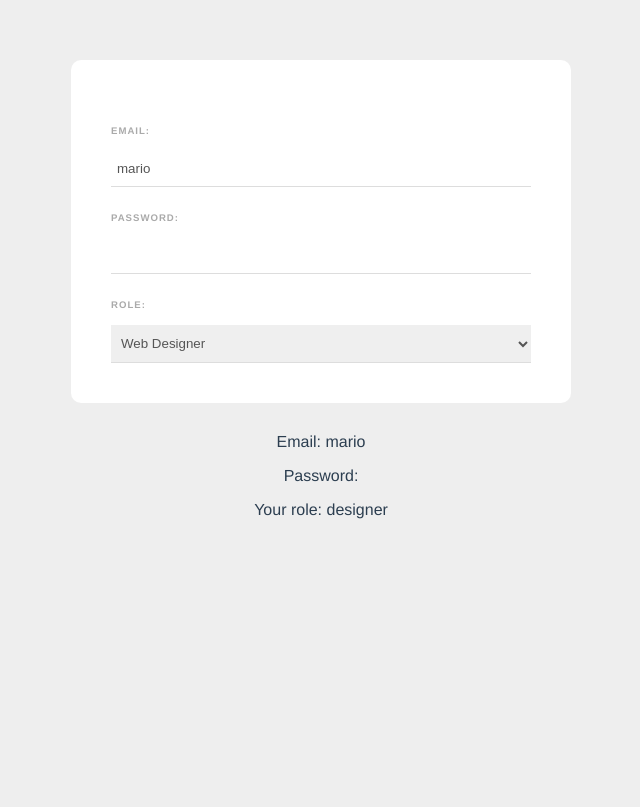
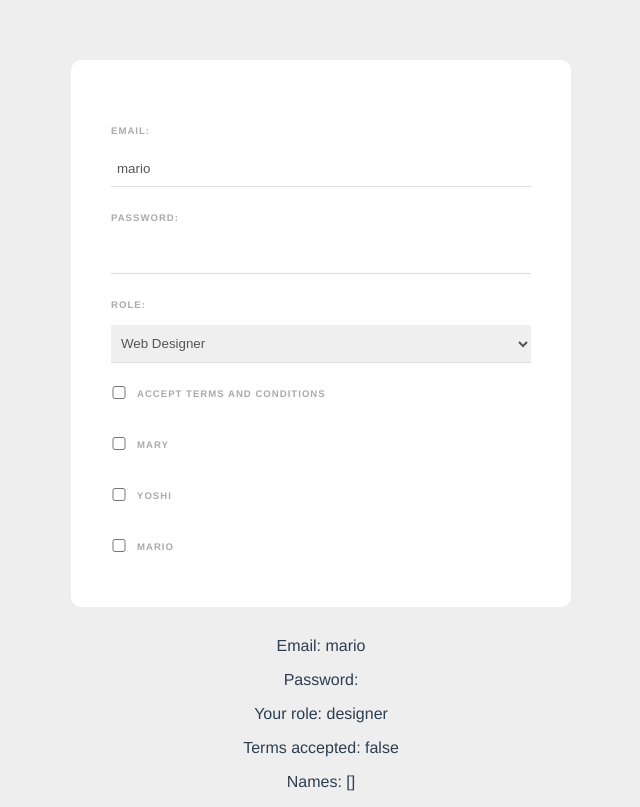
Before and after one commit to MarizzaM/Vue_WebFromAndInputs, a Vue app: page / in a window 1280 px wide. Shown: the whole page, without its empty margins (319-959 px from the left). Built offline with nearby package versions, Linux system fonts and the light colour scheme.

Commit message:
04_CheckBoxes

```diff
--- a/src/components/SignupForm.vue
+++ b/src/components/SignupForm.vue
@@ -11,22 +11,47 @@
       <option value="developer">Web Developer</option>
       <option value="designer">Web Designer</option>
     </select>
+
+    <div class="terms">
+      <input type="checkbox" v-model="terms" required>
+      <label>Accept terms and conditions</label>
+    </div>
+
+    <div>
+      <input type="checkbox" value="mary" v-model="names">
+      <label>mary</label>
+    </div>
+    <div>
+      <input type="checkbox" value="yoshi" v-model="names">
+      <label>yoshi</label>
+    </div>
+    <div>
+      <input type="checkbox" value="mario" v-model="names">
+      <label>mario</label>
+    </div>
+
+
   </form>
 
   <p>Email: {{ email }}</p>
   <p>Password: {{ password }}</p>
   <p>Your role: {{ role }}</p>
+  <p>Terms accepted: {{ terms }}</p>
+
+  <p>Names: {{ names }}</p>
+
 </template>
 
 <script>
 export default {
   data() {
     return {
-      email: 'mario',
-      password: '',
+        email: 'mario',
+        password: '',
+        role: 'designer',
+        terms: false,
 
-      role: 'designer',
-
+        names: [],
     }
   }
 }
@@ -59,4 +84,11 @@
     border-bottom: 1px solid #ddd;
     color: #555;
   }
+  input[type="checkbox"] {
+    display: inline-block;
+    width: 16px;
+    margin: 0 10px 0 0;
+    position: relative;
+    top: 2px;
+  }
 </style>
```
